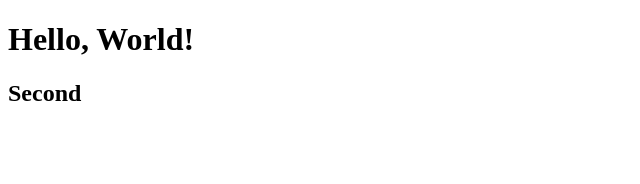
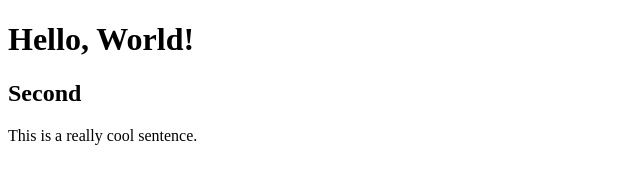
Before and after one commit to cattron313/Cat, a plain HTML site: page index.html in a window 1280 px wide. Shown: the whole page, without its empty margins (0-640 px from the left). Drawn offline with Linux system fonts and the light colour scheme.

Commit message:
Added a cool sentence

```diff
--- a/index.html
+++ b/index.html
@@ -6,5 +6,6 @@
 	<body>
 		<h1>Hello, World!</h1>
 		<h2>Second</h2>
+		<p>This is a really cool sentence.</p>
 	</body>
 </html>
```
